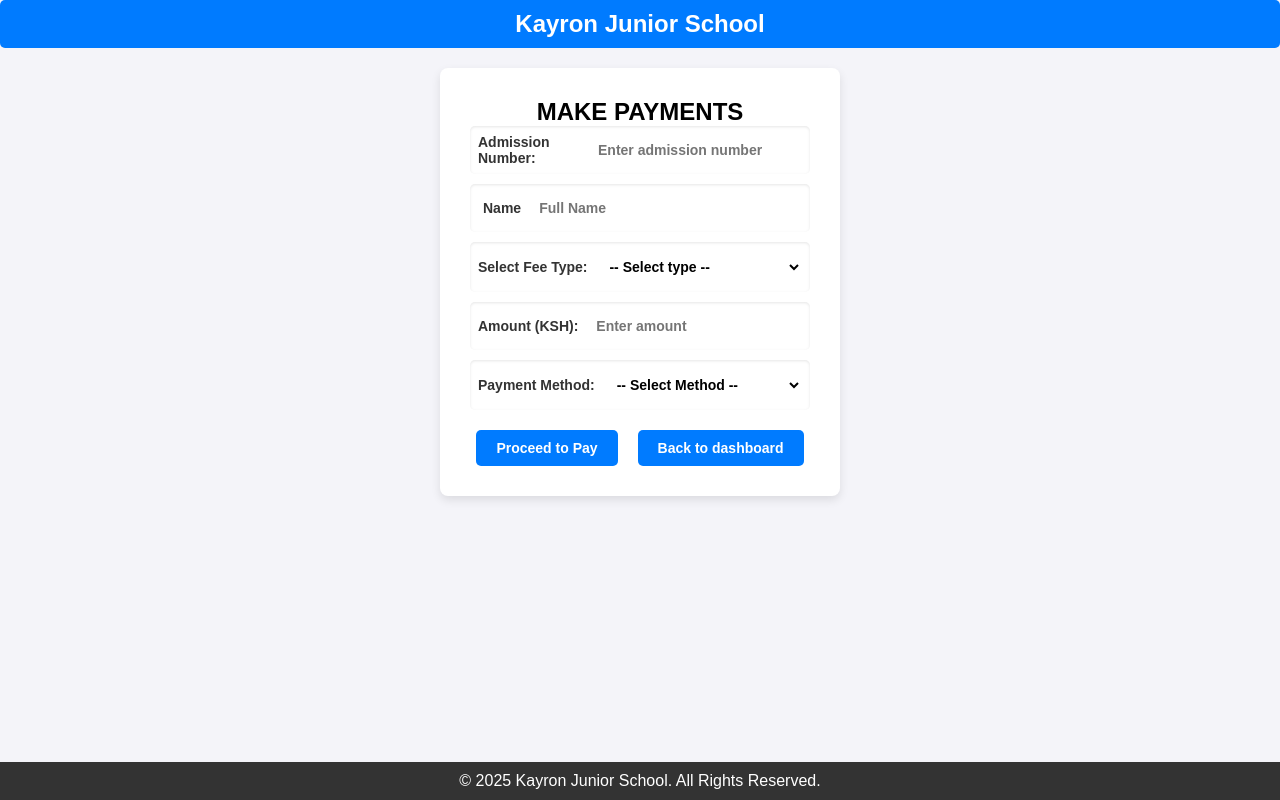
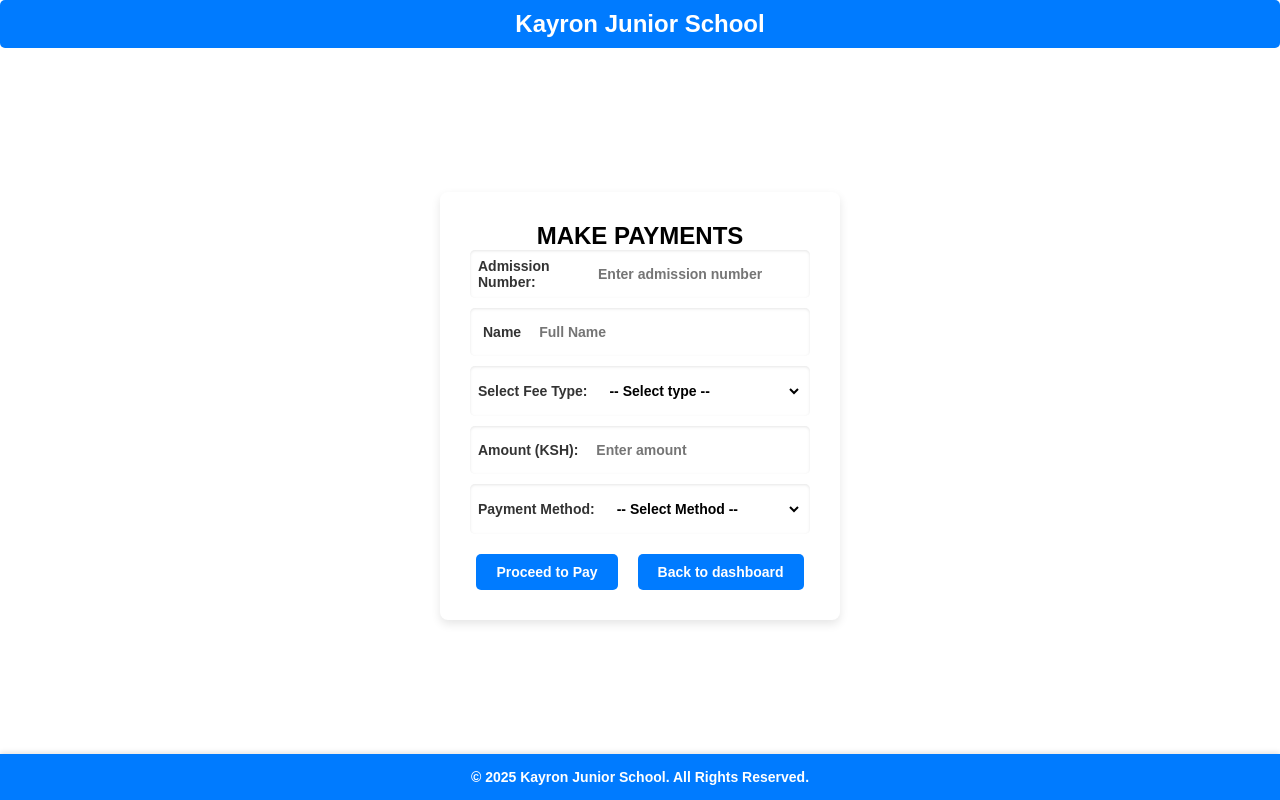
Before and after one commit to Muli4/kayron-student-management-, a PHP site: page /php/make-payments.php in a window 1280 px wide. Run offline with PHP 8.4, Linux system fonts and the light colour scheme.

Commit message:
style update

```diff
--- a/style/style.css
+++ b/style/style.css
@@ -5,11 +5,12 @@
     box-sizing: border-box;
     font-family: Arial, sans-serif;
 }
-body {
-    font-family: Arial, sans-serif;
-    background-color: #f4f4f9;
+html, body {
+    height: 100%;
     margin: 0;
     padding: 0;
+    display: flex;
+    flex-direction: column;
 }
 /* login form starts here */
 .login-body
@@ -193,7 +194,9 @@ body {
 }
 .main-content
 {
-    margin-left: 220px;
+    min-height: calc(100vh - 60px);
+    padding-bottom: 60px;
+    margin-left: 200px;
     padding: 20px;
     transition: margin-left 0.3s ease-in-out, width 0.3s ease-in-out;
     width: calc(100% - 220px);
@@ -459,18 +462,23 @@ body {
 {
     text-align: center;
     text-transform: uppercase;
-font-weight: bold;
+    font-weight: bold;
 }
 
 /*  lunch fee payment */
 .lunch-form {
-    max-width: 400px;
-    margin: 0 auto;
+    width: 100%;  /* Takes full width inside .main-content */
+    max-width: 400px; /* Limits form width for better layout */
+    margin: auto; /* Centers the form */
     background-color: #fff;
     padding: 30px;
     border-radius: 8px;
     box-shadow: 0 4px 10px rgba(0, 0, 0, 0.1);
+    display: flex;
+    flex-direction: column;
+    align-items: center;
 }
+
 .lunch-form .form-group
 {
     flex: 1 1 calc(50% - 10px);
@@ -498,29 +506,28 @@ font-weight: bold;
 }
 
 /* footer starts here  */
-.footer
-{
+.footer-dash {
+    text-align: center;
+    padding: 15px;
+    background: #007bff;  /* Matches sidebar color */
+    color: white;
+    position: relative;
     margin-top: 10px;
-    text-align: center;
-    padding: 10px;
-    background: #333;
-    color: white;
-    position: fixed;
-    bottom: 0px;
     width: 100%;
-}
-.footer-dash
-{
-    text-align: center;
-    padding: 10px;
-    background: #333;
-    color: white;
-    position: fixed;
-    bottom: 0px;
-    width: 100%;
+    font-size: 14px;
+    font-weight: bold;
+    box-shadow: 0px -2px 5px rgba(0, 0, 0, 0.1);
+    transition: all 0.3s ease-in-out;
 }
 
-/* uniforms */
+.footer-dash p {
+    margin: 0;
+}
+
+.footer-dash:hover {
+    background: #0056b3;  /* Darker shade on hover */
+}
+
 /* Uniform List Styling */
 #uniforms-list {
     margin-top: 20px;
```
